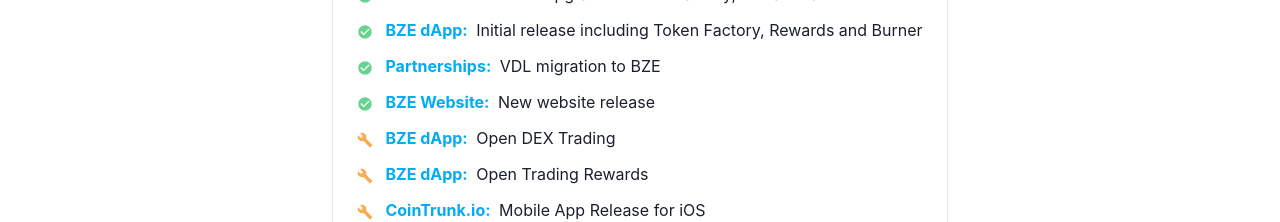
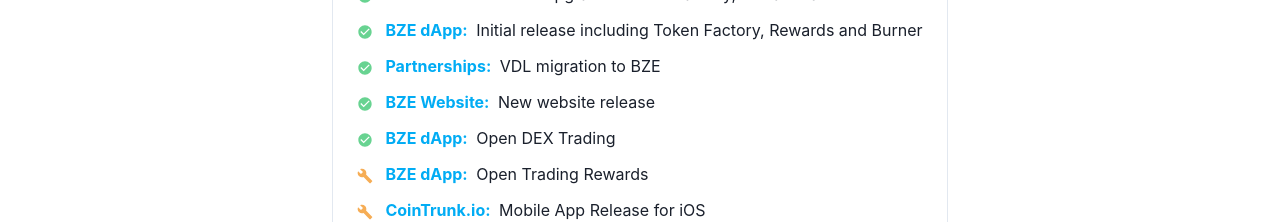
Before and after one commit to bze-alphateam/getbze, a React (Create React App) app: page / in a window 1280 px wide. Shown: the part 3100-3322 px from the top of the page. Built offline with nearby package versions, Linux system fonts and the light colour scheme; no server answers.

Commit message:
open dex trading

```diff
--- a/src/components/sections/roadmap.tsx
+++ b/src/components/sections/roadmap.tsx
@@ -105,7 +105,7 @@
                 <RoadmapItem query={bzeWebsiteQuery} status={statusSuccess} text={`${bzeWebsiteQuery} New website release`}/>
               </ListItem>
               <ListItem>
-                <RoadmapItem query={bzeDappQuery} status={statusInProgress} text={`${bzeDappQuery} Open DEX Trading`}/>
+                <RoadmapItem query={bzeDappQuery} status={statusSuccess} text={`${bzeDappQuery} Open DEX Trading`}/>
               </ListItem>
               <ListItem>
                 <RoadmapItem query={bzeDappQuery} status={statusInProgress} text={`${bzeDappQuery} Open Trading Rewards`}/>
```
